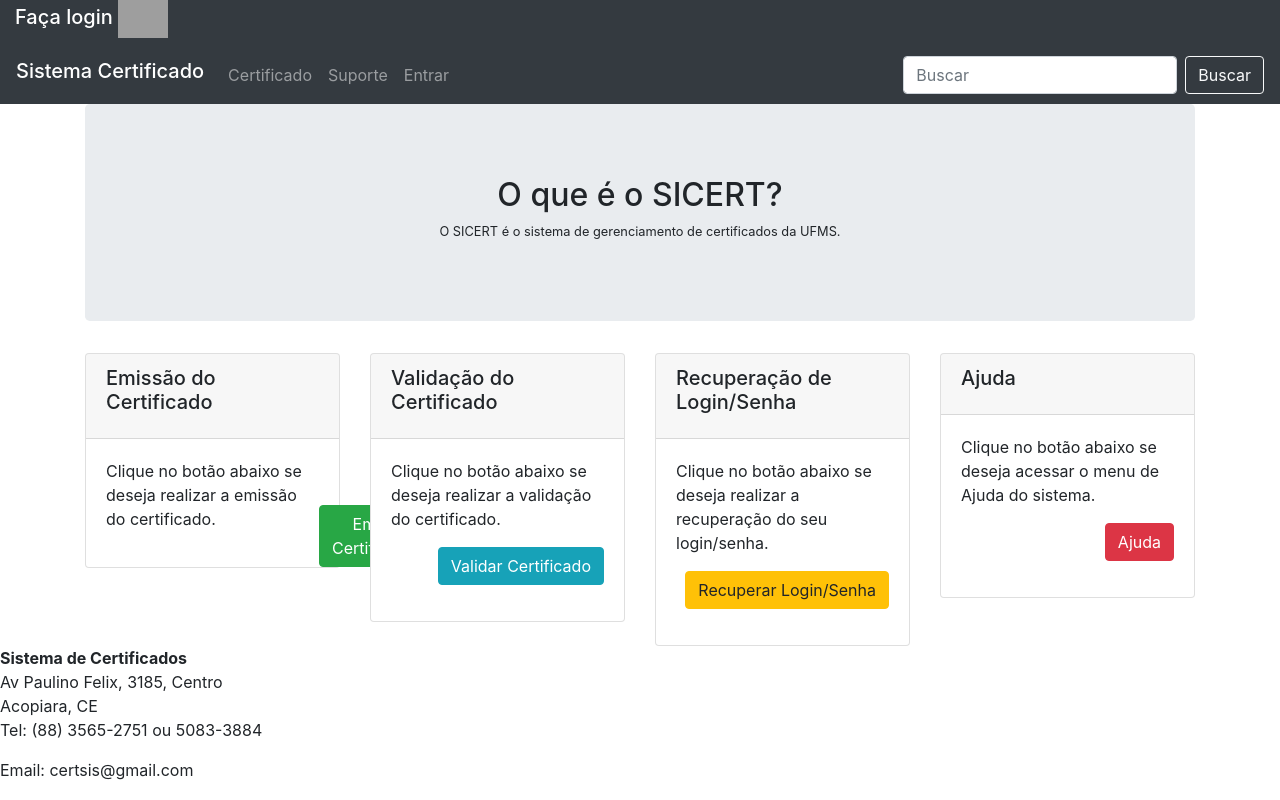
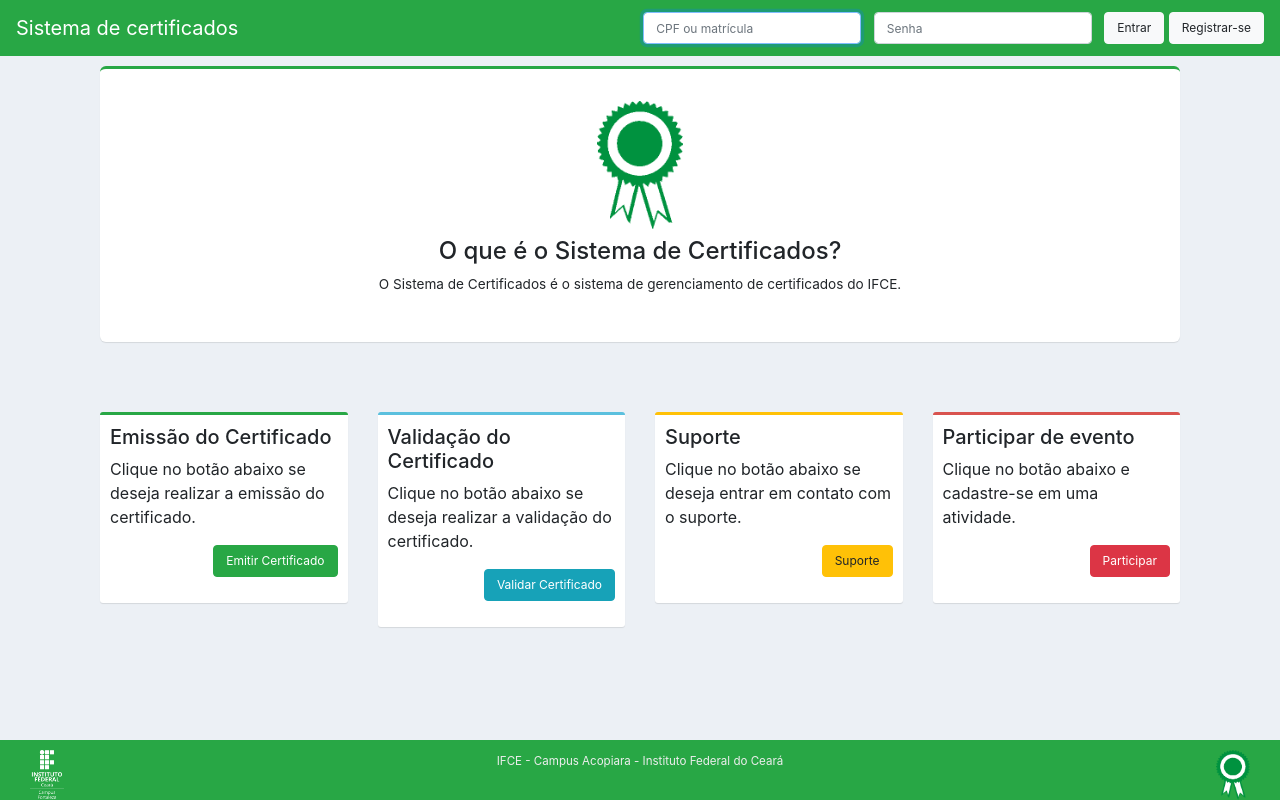
Before and after one commit to technocientista/certificado, a PHP site: page / in a window 1280 px wide. Run offline with PHP 8.4, Linux system fonts and the light colour scheme; grey boxes are pictures that could not be loaded.

Commit message:
Atualizações nas páginas

```diff
--- a/modificados/estilo.css
+++ b/modificados/estilo.css
@@ -1,10 +1,8 @@
-.bd-example {
-	position: relative;
-	padding: 1rem;
-	margin: 1rem -15px 0;
-	border: solid #f8f9fa;
-	border-width: .2rem 0 0;
+body{
+    background-color: #ecf0f5;
 }
+
+
 
 header h3{
 	text-align: right;
@@ -24,7 +22,7 @@
 
 a.nav-link:link
 {
-text-decoration:none;
+    text-decoration:none;
 }
 
 .container-fluid h3{
@@ -40,35 +38,174 @@
     position: absolute;
 }
 
+.btn{
+    font-size: 12px;
+    margin-right: : 10px;
+
+}
+
+
+.form-control {
+    font-size: 12px;
+}
+
 .navbar{
-	margin-bottom: 0px;
+	margin-bottom: 10px;
+}
+
+
+
+.main-view{
+    min-height:100%;
+    position:relative;
+
 }
 
 
 
 
+.main-footer {
+    width: 100%;
 
-div.wrapper {
+    color: #eee;
+    padding: 10px 0 0;
+    margin: 0;
+    float: left;
+    position:fixed;
+    bottom:0;
+    display: block;
+}
+
+.main-footer .rodape-image{
+    height: 50px;
+}
+
+
+
+.text-center {
+    text-align: center;
+}
+
+.small, small {
+    font-size: 85%;
+}
+
+.col-lg-1, .col-lg-10, .col-lg-11, .col-lg-12, .col-lg-2, .col-lg-3, .col-lg-4, .col-lg-5, .col-lg-6, .col-lg-7, .col-lg-8, .col-lg-9, .col-md-1, .col-md-10, .col-md-11, .col-md-12, .col-md-2, .col-md-3, .col-md-4, .col-md-5, .col-md-6, .col-md-7, .col-md-8, .col-md-9, .col-sm-1, .col-sm-10, .col-sm-11, .col-sm-12, .col-sm-2, .col-sm-3, .col-sm-4, .col-sm-5, .col-sm-6, .col-sm-7, .col-sm-8, .col-sm-9, .col-xs-1, .col-xs-10, .col-xs-11, .col-xs-12, .col-xs-2, .col-xs-3, .col-xs-4, .col-xs-5, .col-xs-6, .col-xs-7, .col-xs-8, .col-xs-9 {
     position: relative;
+    min-height: 50px;
+    padding-left: 15px;
+    padding-right: 15px;
+}
+
+.btn-group>.btn-group, .btn-toolbar .btn, .btn-toolbar .btn-group, .btn-toolbar .input-group, .col-xs-1, .col-xs-10, .col-xs-11, .col-xs-12, .col-xs-2, .col-xs-3, .col-xs-4, .col-xs-5, .col-xs-6, .col-xs-7, .col-xs-8, .col-xs-9, .dropdown-menu {
+    float: left;
+}
+
+@media (min-width: 768px){
+    .col-sm-6 {
+        width: 50%;
+    }
+}
+@media (min-width: 768px){
+    .col-sm-1, .col-sm-10, .col-sm-11, .col-sm-12, .col-sm-2, .col-sm-3, .col-sm-4, .col-sm-5, .col-sm-6, .col-sm-7, .col-sm-8, .col-sm-9 {
+        float: left;
+    }
+    .col-xs-6 {
+        width: 50%;
+    }
+}
+@media (min-width: 768px){
+    .col-sm-1, .col-sm-10, .col-sm-11, .col-sm-12, .col-sm-2, .col-sm-3, .col-sm-4, .col-sm-5, .col-sm-6, .col-sm-7, .col-sm-8, .col-sm-9 {
+        float: left;
+    }
+}
+.col-lg-1, .col-lg-10, .col-lg-11, .col-lg-12, .col-lg-2, .col-lg-3, .col-lg-4, .col-lg-5, .col-lg-6, .col-lg-7, .col-lg-8, .col-lg-9, .col-md-1, .col-md-10, .col-md-11, .col-md-12, .col-md-2, .col-md-3, .col-md-4, .col-md-5, .col-md-6, .col-md-7, .col-md-8, .col-md-9, .col-sm-1, .col-sm-10, .col-sm-11, .col-sm-12, .col-sm-2, .col-sm-3, .col-sm-4, .col-sm-5, .col-sm-6, .col-sm-7, .col-sm-8, .col-sm-9, .col-xs-1, .col-xs-10, .col-xs-11, .col-xs-12, .col-xs-2, .col-xs-3, .col-xs-4, .col-xs-5, .col-xs-6, .col-xs-7, .col-xs-8, .col-xs-9 {
+    position: relative;
+    min-height: 50px;
+    padding-left: 15px;
+    padding-right: 15px;
+
+}
+
+.container, .container-fluid {
+    padding-left: 15px;
+    padding-right: 15px;
+}
+
+.container, .container-fluid {
+    margin-right: auto;
+    margin-left: auto;
+}
+
+.row{
+    margin-right: 0px;
+    margin-left: 0px;
+}
+
+
+
+.box.box-info {
+    border-top: 3px solid #5bc0de;
+}
+
+.jumbotron.box.box-danger {
+    border-top: 3px solid #d9534f;
+}
+
+.box.box-danger {
+    border-top: 3px solid #d9534f;
+}
+
+.box.box-success {
+    border-top: 3px solid #28a745;
+}
+
+.box.box-warning {
+    border-top: 3px solid #ffc107;
+}
+
+@media screen and (min-width: 768px){
+    .container .jumbotron, .container-fluid .jumbotron {
+        padding-left: 30px;
+        padding-right: 30px;
+        background-color: #ffffff;
+        margin-bottom: 70px;
+    }
+    .container .jumbotron, .container-fluid .jumbotron {
+        border-radius: 6px;
+        padding-left: 15px;
+        padding-right: 15px;
+        margin-bottom: 70px;
+    }
+}
+.box {
+    position: relative;
+    border-radius: 3px;
+    background: #fff;
+    border-top: 3px solid #d2d6de;
+    margin-bottom: 70px;
     width: 100%;
-    padding-top: 0px;
-    height: 100%;
-    box-sizing: border-box;
-    background-color: $azul-ufms;
+    box-shadow: 0 1px 1px rgba(0,0,0,.1);
+    padding: 10px;
+}
 
-    .content {
-        box-sizing: border-box;
-        position: relative;
-        height: 100%;
-        width: 100%;
-        padding-left: $larguraSidebar;
-        z-index: 0;
-        background-color: #fff;
-        overflow: hidden;
-        overflow-y: auto;
-        background-color: $azul_ufms;
+@media screen and (min-width: 768px){
+    .jumbotron {
+        padding-top: 24px;
+        padding-bottom: 24px;
+        margin-bottom: 70px;
+    }
+}
+.jumbotron {
+    padding: 2rem 1rem;
+    margin-bottom: 70px;
+    background-color: #ffffff;
+    border-radius: .3rem;
+}
 
-        &.full {
-            padding-left: 0;
-        }
-    }
+
+
+
+.bg-light {
+    background-color: #1887b4;
+}
--- /dev/null
+++ b/modificados/footer.php
@@ -0,0 +1,18 @@
+<div class="main-footer">
+<footer class="main-footer bg-success">
+	<div class="container-fluid">
+		<div class="row">
+			<div class="col col-2 col-lg-2 col-md">
+				<a  href="https://ifce.edu.br/" target="_blank"><img src="img/logo_ifce.png" alt="Logo da UFMS" class="rodape-image"></a>
+			</div>
+			<div class="text-center small col col-md">
+				<span class="hidden-xs hidden-sm small">IFCE - Campus Acopiara - Instituto Federal do Ceará</span>
+			</div>
+			<div class="col col-2 col-lg-2 col-md text-right">
+				<a  href="https://certificados.ufms.br/" target="_blank"><img src="img/logo_index.png" alt="Logo da AGETIC" class="rodape-image"></a>
+			</div>
+		</div>
+	</div>
+
+</footer>
+</div>
--- a/modificados/index.php
+++ b/modificados/index.php
@@ -1,158 +1,131 @@
+<!DOCTYPE html>
 <html>
 <head>
-  <meta http-equiv="content-type" content="text/html; charset=UTF-8">
-  <meta charset="utf-8">
-  <title></title>
-  <link href="https://fonts.googleapis.com/icon?family=Material+Icons"
-  rel="stylesheet">
-  <link rel="stylesheet" href="bootstrap/css/bootstrap.min.css" >
-  <link rel="stylesheet" type="text/css" href="estilo.css">
+	<meta http-equiv="Content-Type" content="text/html; charset=UTF-8">
+	<meta name="viewport" content="width=device-width, initial-scale=1.0">
+	<title>Sistema de Certificados</title>
+	<link href="img/favicon.ico" type="image/x-icon" rel="icon">
+	<link href="img/favicon.ico" type="image/x-icon" rel="shortcut icon">
+	<!--<link rel="stylesheet" href="./Sistema de Certificados_ Users_files/nti.css">
+	<link rel="stylesheet" href="./Sistema de Certificados_ Users_files/animate.css">
+	<link rel="stylesheet" href="./Sistema de Certificados_ Users_files/sicert.css">-->
+	<link rel="stylesheet" href="https://stackpath.bootstrapcdn.com/bootstrap/4.3.1/css/bootstrap.min.css" >
+	<link rel="stylesheet"  href="estilo.css">
 
 </head>
+<body>
+	<header class="header">
+		<nav class="navbar navbar-expand-lg navbar-dark bg-success ">
+			<a class="navbar-brand" href="#">Sistema de certificados</a>
+			<button class="navbar-toggler" type="button" data-toggle="collapse" data-target="#navbarSupportedContent" aria-controls="navbarSupportedContent" aria-expanded="false" aria-label="Toggle navigation">
+				<span class="navbar-toggler-icon"></span>
+			</button>
+			<div class="collapse navbar-collapse " id="navbarSupportedContent">
+				<div class="navbar-nav mr-auto">
 
-<body>
 
-  <header class="bg-dark">
+				</div>
 
-    <h5 class="bg-dark container-fluid text-white"> Faça login <img src="img/perfil.png" width="4%"> </h5>
+				<form method="post" accept-charset="utf-8" class="form-inline " role="form" action="https://certificados.ufms.br/">
+					<div style="display:none;">
+						<input type="hidden" name="_method" class="form-control mr-sm-2" value="POST">
+					</div>
+					<div class="form-group text required">
+						<input type="text" name="passaporte" class="form-control mr-sm-2" placeholder="CPF ou matrícula" autofocus="autofocus" required="required" id="passaporte">
+					</div>&nbsp;
+					<div class="form-group password required">
+						<input type="password" name="senha" class="form-control mr-sm-2" placeholder="Senha" required="required" id="senha" value="">
+					</div>&nbsp;
+					<div >
+						<button class="btn btn-light" type="submit">Entrar</button>
+						<a class="btn btn-light" href="registro.php" data-target="registro.php">Registrar-se</a>
+					</div>
+
+				</form>
 
 
 
-    <nav class="navbar navbar-expand-lg navbar-dark bg-dark">
-      <button class="navbar-toggler" type="button" data-toggle="collapse" data-target="#navbarTogglerDemo03" aria-controls="navbarTogglerDemo03" aria-expanded="false" aria-label="Toggle navigation">
-        <span class="navbar-toggler-icon"></span>
-      </button>
-      <a class="navbar-brand" href="#">
-        <h5>Sistema Certificado</h5>
-      </a>
 
-      <div class="collapse navbar-collapse" id="navbarTogglerDemo03">
-        <ul class="navbar-nav mr-auto mt-2 mt-lg-0">
-
-          <li class="nav-item">
-            <a class="nav-link " href="emitir.html"> Certificado</a>
-          </li>
-          <li class="nav-item ">
-            <a class="nav-link " href="suporte.html">Suporte</a>
-          </li><li class="nav-item">
-            <li class="nav-item ">
-              <a class="nav-link " href="login.html">Entrar</a>
-            </li><li class="nav-item">
-
-            </ul>
-            <form class="form-inline my-2 my-lg-0">
-              <input class="form-control mr-sm-2" type="search" placeholder="Buscar" aria-label="Search">
-              <button class="btn btn btn-outline-light my-2 my-sm-0" type="submit">Buscar</button>
-            </form>
 			</div>
 		</nav>
+	</header>
+	<!---->
+
+	<!---->
 
 
-      </header>
+	<div class="main-view"> <!-- uiView: -->
 		<div class="container">
 			<div class="row margin-top">
-          <div class="col-xl-12">
-          </div>
-          <div class="col-xl-12">
-            <div class="jumbotron text-center">
-              <h1>
 
-                <h2>O que é o SICERT?</h2>
+				<div class="col-lg-12">
+					<div class="jumbotron text-center box box-success">
+						<h5><img src="img/logo_index.png" alt="NTI" height="128px"></h5>
+						<h4>O que é o Sistema de Certificados?</h4>
 						<p class="small">
-                  O SICERT é o sistema de gerenciamento de certificados da UFMS.
+							O Sistema de Certificados é o sistema de gerenciamento de certificados do IFCE.
 						</p>
 					</div>
 				</div>
-<!--
-            <div class="card border-success col-xs-12 col-md-3" style="max-width: 18rem;">
-              <div class="card-header bg-transparent border-success"><h5 class="card-title">Emissão do Certificado</h5></div>
-              <div class="card-body text-body">
-
-                <p class="card-text">Clique no botão abaixo se deseja realizar a emissão do certificado.</p>
+				<div class="col-xs-12 col-sm-3">
+					<div class="box box-success">
+						<div class="box-header">
+							<h5 class="box-title">Emissão do Certificado</h5>
 						</div>
-              <div class="card-footer bg-transparent border-success"><a href="/emitir-certificados/index" class="btn btn-success" alt="Emitir Certificado" title="Emitir Certificado">Emitir Certificado</a></div>
-            </div>-->
-
-
-            <div class="col-xs-12   col-sm-3">
-              <div class="card card-success">
-                <div class="card-header">
-                  <h5 class="card-title">Emissão do Certificado</h5>
+						<div class="box-body">
+							<p>Clique no botão abaixo se deseja realizar a emissão do certificado.</p>
+							<p class="text-right"><a href="https://certificados.ufms.br/emitir-certificados/index" class="btn btn-success" alt="Emitir Certificado" title="Emitir Certificado">Emitir Certificado</a></p>
 						</div>
-                <div class="card-body">
-                  <p>Clique no botão abaixo se deseja realizar a emissão do certificado.</p>
-
-                    <p class="text-right">
-                    <a href="/emitir-certificados/index" id="btn" class="btn btn-success" alt="Emitir Certificado" title="Emitir Certificado">Emitir Certificado</a>
-                  </p>
-
-
+					</div>
+				</div>
+				<div class="col-xs-12 col-sm-3">
+					<div class="box box-info">
+						<div class="box-header">
+							<h5 class="box-title">Validação do Certificado</h5>
+						</div>
+						<div class="box-body">
+							<p>Clique no botão abaixo se deseja realizar a validação do certificado.</p>
+							<p class="text-right"><a href="https://certificados.ufms.br/validar" class="btn btn-info" alt="Validar Certificado" title="Validar Certificado">Validar Certificado</a></p>
+						</div>
+					</div>
+				</div>
+				<div class="col-xs-12 col-sm-3">
+					<div class="box box-warning">
+						<div class="box-header">
+							<h5 class="box-title">Suporte</h5>
+						</div>
+						<div class="box-body">
+							<p>Clique no botão abaixo se deseja entrar em contato com o suporte.</p>
+							<p class="text-right"><a target="_blank" class="btn btn-warning" href="https://passaporte.ufms.br/#/">Suporte</a></p>
+						</div>
+					</div>
+				</div>
+				<div class="col-xs-12 col-sm-3">
+					<div class="box box-danger">
+						<div class="box-header">
+							<h5 class="box-title">Participar de evento</h5>
+						</div>
+						<div class="box-body">
+							<p>Clique no botão abaixo e cadastre-se em uma atividade.</p>
+							<p class="text-right"><a href="https://certificados.ufms.br/ajuda" class="btn btn-danger" alt="Ajuda" title="Ajuda">Participar</a></p>
 						</div>
 					</div>
 				</div>
 
-            <div class="col-xs-12   col-sm-3">
-              <div class="card card-info">
-                <div class="card-header">
-                  <h5 class="card-title">Validação do Certificado</h5>
-                </div>
-                <div class="card-body">
-                  <p>Clique no botão abaixo se deseja realizar a validação do certificado.</p>
-                  <p class="text-right">
-                    <a href="/validar" class="btn btn-info" alt="Validar Certificado" title="Validar Certificado">Validar Certificado</a>            </p>
-                  </div>
-                </div>
-              </div>
-              <div class="col-xs-12  col-sm-3">
-                <div class="card card-warning">
-                  <div class="card-header">
-                    <h5 class="card-title">Recuperação de Login/Senha</h5>
-                  </div>
-                  <div class="card-body">
-                    <p>Clique no botão abaixo se deseja realizar a recuperação do seu login/senha.</p>
-                    <p class="text-right">
-                      <a target="_blank" class="btn btn-warning" href="https://passaporte.ufms.br/#/">Recuperar Login/Senha</a>
-                    </p>
-                  </div>
-                </div>
-              </div>
-              <div class="col-xs-12   col-sm-3">
-                <div class="card card-danger">
-                  <div class="card-header">
-                    <h5 class="card-title">Ajuda</h5>
-                  </div>
-                  <div class="card-body">
-                    <p>Clique no botão abaixo se deseja acessar o menu de Ajuda do sistema.</p>
-                    <p class="text-right">
-                      <a href="/ajuda" class="btn btn-danger" alt="Ajuda" title="Ajuda">Ajuda</a>            </p>
-                    </div>
-                  </div>
-                </div>
 			</div>
 		</div>
 
 
 
+	</div>
+
+	<?php include 'footer.php'; ?>
 
 
-            <footer>
-              <address>
-                <strong>Sistema de Certificados</strong><br>
-                Av Paulino Felix, 3185, Centro<br>
-                Acopiara, CE<br>
-                Tel: (88) 3565-2751 ou 5083-3884
-              </address>
-              <address>
-                Email: certsis@gmail.com
-              </address>
-            </footer>
 
 
-            <script src="https://code.jquery.com/jquery-3.3.1.slim.min.js" integrity="sha384-q8i/X+965DzO0rT7abK41JStQIAqVgRVzpbzo5smXKp4YfRvH+8abtTE1Pi6jizo" crossorigin="anonymous"></script>
-            <script src="https://cdnjs.cloudflare.com/ajax/libs/popper.js/1.14.7/umd/popper.min.js" integrity="sha384-UO2eT0CpHqdSJQ6hJty5KVphtPhzWj9WO1clHTMGa3JDZwrnQq4sF86dIHNDz0W1" crossorigin="anonymous"></script>
-            <script src="https://stackpath.bootstrapcdn.com/bootstrap/4.3.1/js/bootstrap.min.js" integrity="sha384-JjSmVgyd0p3pXB1rRibZUAYoIIy6OrQ6VrjIEaFf/nJGzIxFDsf4x0xIM+B07jRM" crossorigin="anonymous"></script>
-
-
+	<script src="https://code.jquery.com/jquery-3.3.1.slim.min.js" ></script>
+	<script src="https://cdnjs.cloudflare.com/ajax/libs/popper.js/1.14.7/umd/popper.min.js" ></script>
+	<script src="https://stackpath.bootstrapcdn.com/bootstrap/4.3.1/js/bootstrap.min.js"></script>
 </body>
-
 </html>
```
Also changed, not shown: modificados/css/layout.css (added, +70 -0 lines), modificados/index.html (deleted, +0 -135 lines), modificados/registro.php (added, +122 -0 lines), modificados/Sistema de Certificados_ Users_files/nti.css, modificados/img/depositphotos_53905823-stock-illustration-template-quality-seal-blue.jpg (added), modificados/img/favicon.ico (added), modificados/img/istockphoto-854152056-1024x1024.jpg (added), modificados/img/logo_index.png, 1 other file. Lines whose indentation alone changed are shown as unchanged.
